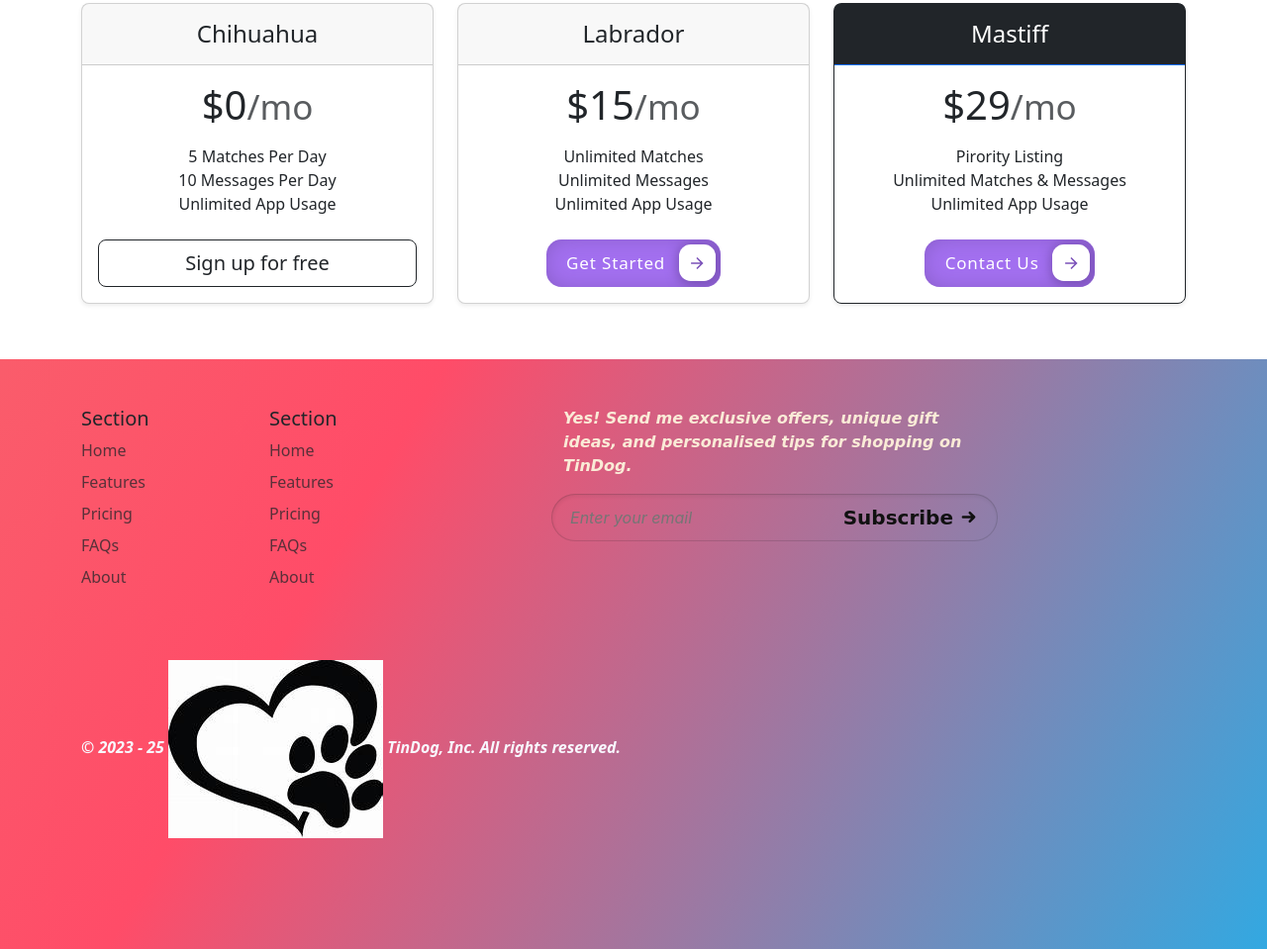
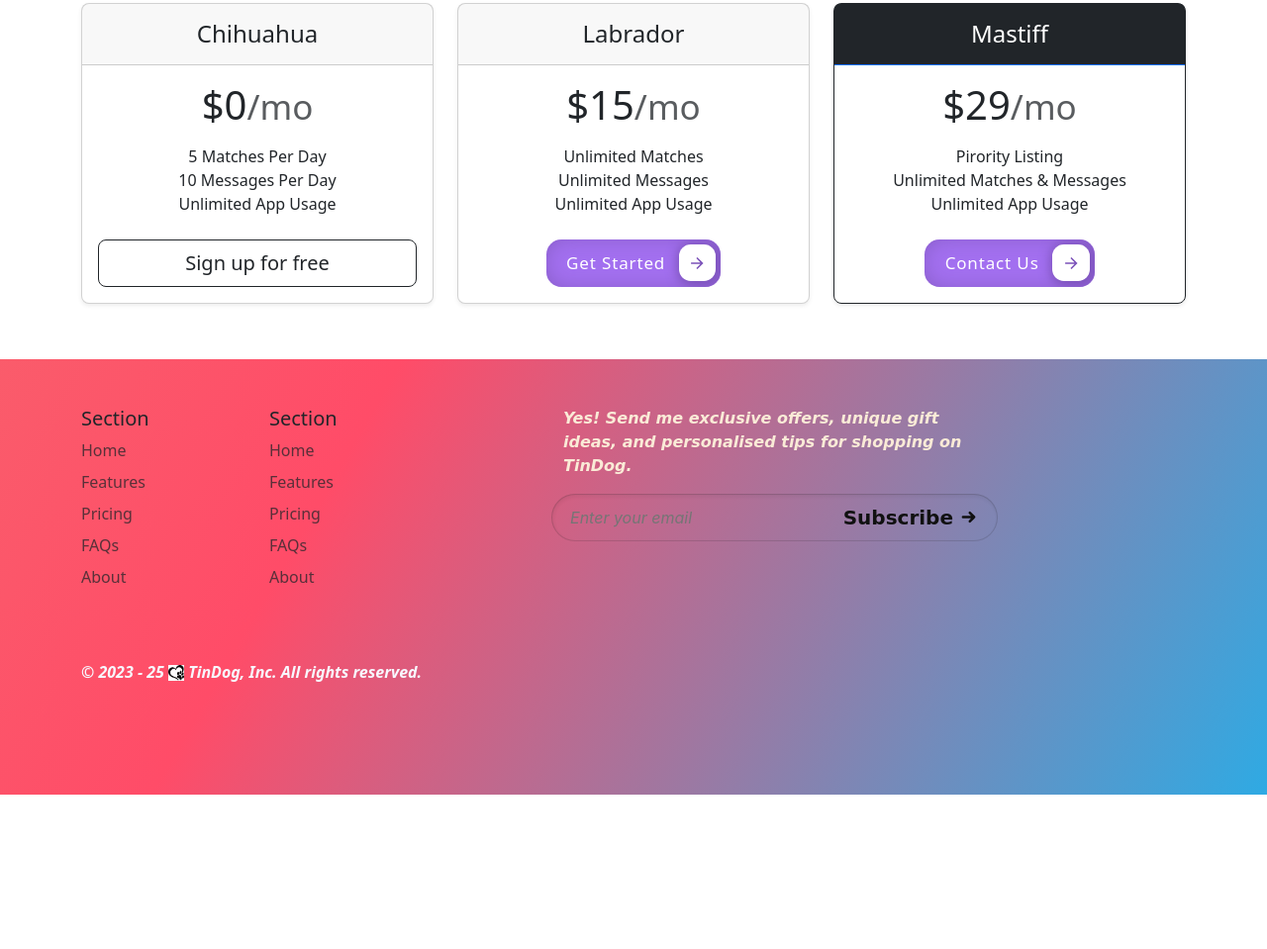
Before and after one commit to noushadhalamaddi/tindog, a plain HTML site: page index.html in a window 1280 px wide. Shown: the part 1803-2762 px from the top of the page at 99% size. After the commit the page ends 2606 px from the top, so only its background shows below. Drawn offline with nearby package versions, Linux system fonts and the light colour scheme.

Commit message:
Add files via upload

```diff
--- a/index.html
+++ b/index.html
@@ -473,7 +473,7 @@
           <div
             class="d-flex copyright-foot flex-column flex-sm-row justify-content-between py-4 my-4"
           >
-            <p>© 2023 - 25 <img src="./dog love.jpg" alt="dog pow image" class="pow tindog-logo"> TinDog, Inc. All rights reserved.</p>
+            <p>© 2023 - 25 <img src="./dog love.jpg" alt="dog pow image" class="pow tindog-logo" height="16px" width="16px"> TinDog, Inc. All rights reserved.</p>
             <!-- <ul class="list-unstyled d-flex">
               <li class="ms-3">
                 <a class="link-body-emphasis" href="#">
```
